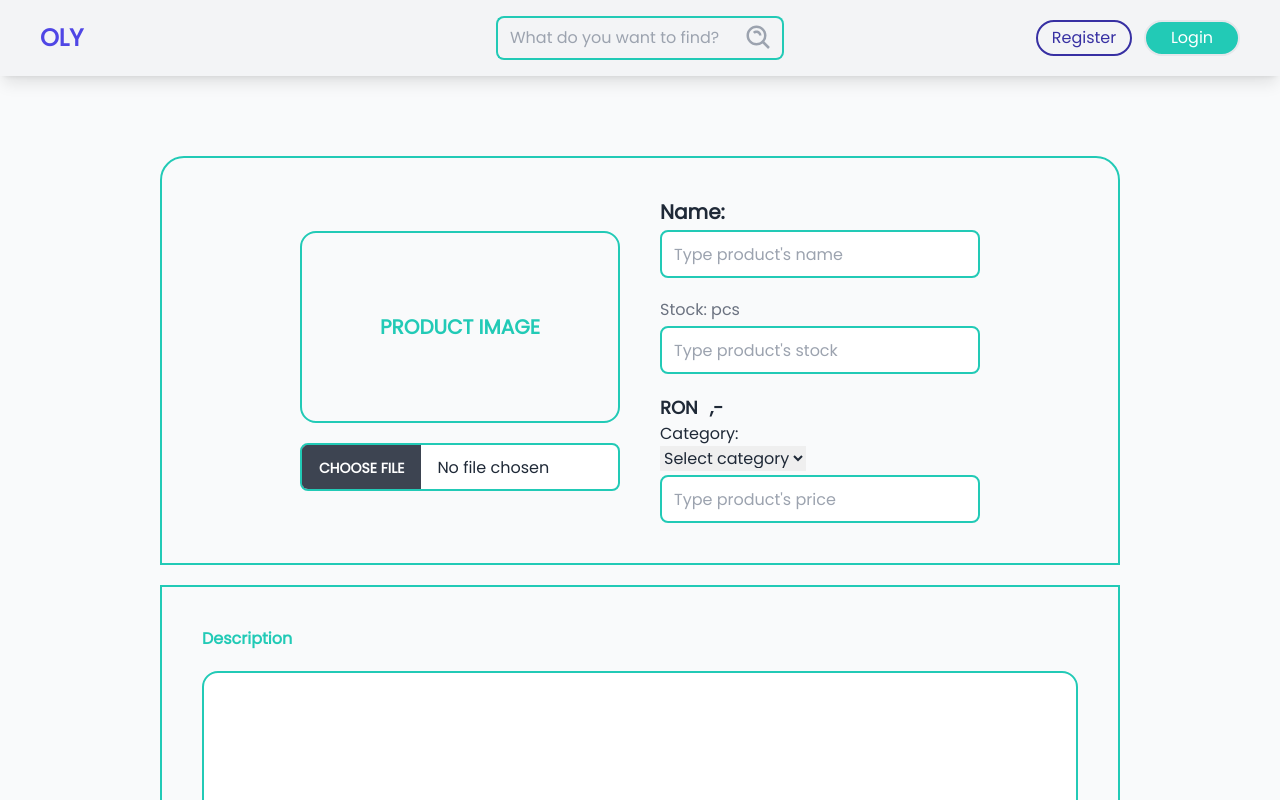
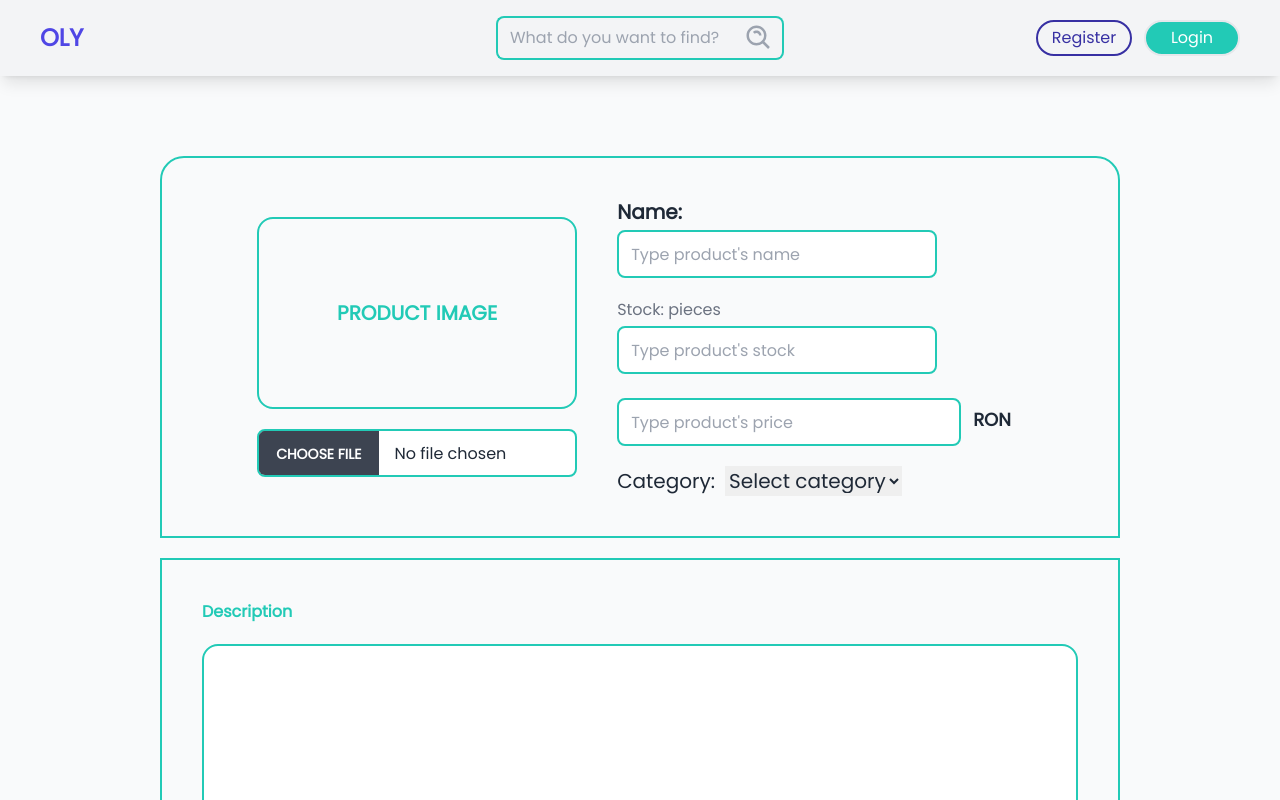
Before and after one commit to aliabudal/OLY, a React (Vite) app: page /add-new-product in a window 1280 px wide. Built offline with nearby package versions, Linux system fonts and the light colour scheme; no server answers; a web font is replaced by a local one.

Commit message:
Small fixes

```diff
--- a/src/pages/AddNewProduct.tsx
+++ b/src/pages/AddNewProduct.tsx
@@ -23,12 +23,12 @@ const AddNewProduct = () => {
   const [category, setCategory] = useState<string>("");
 
   useEffect(() => {
-    if (name && stock && price && description && category) {
+    if (name && stock && price && description && category && image) {
       setDisabled(false);
     } else {
       setDisabled(true);
     }
-  }, [name, stock, price, description, category]);
+  }, [name, stock, price, description, category, image]);
 
   const handleSubmit = async (e: React.FormEvent<HTMLFormElement>) => {
     setLoading(true);
@@ -102,7 +102,7 @@ const AddNewProduct = () => {
                 />
               </div>
               <div className="text-gray-500">
-                <p>Stock: {stock} pcs</p>
+                <p>Stock: {stock} pieces</p>
                 <input
                   onChange={(e) => setStock(e.target.value)}
                   type="text"
@@ -110,29 +110,36 @@ const AddNewProduct = () => {
                   className="file-input file-input-bordered px-3 mt-1 w-full border-2 border-customcyan max-w-xs"
                 />
               </div>
-              <div>
+              <div className="flex items-center gap-3">
+                <input
+                  onChange={(e) => setPrice(e.target.value)}
+                  type="text"
+                  placeholder="Type product's price"
+                  className="file-input file-input-bordered px-3 mt-1 border-2 border-customcyan"
+                />
                 <div className="flex items-center gap-3 font-bold text-lg">
                   <span>RON</span>
-                  <span className="">
-                    {price}
-                    <span> ,-</span>
-                  </span>
+                  <span className="">{price}</span>
                 </div>
-                <div>
-                  <p>Category:</p>
-                  <select onChange={(e) => setCategory(e.target.value)}>
+              </div>
+
+              <div>
+                <div style={{ display: "flex", alignItems: "center" }}>
+                  <p style={{ marginRight: "10px", fontSize: "20px" }}>
+                    Category:
+                  </p>
+                  <select
+                    style={{ fontSize: "20px" }}
+                    onChange={(e) => setCategory(e.target.value)}
+                  >
                     <option value="">Select category</option>
                     <option value="electronics">Electronics</option>
                     <option value="clothing">Clothing</option>
                     <option value="cars">Cars</option>
+                    <option value="furniture">Furniture</option>
+                    <option value="others">Others</option>
                   </select>
                 </div>
-                <input
-                  onChange={(e) => setPrice(e.target.value)}
-                  type="text"
-                  placeholder="Type product's price"
-                  className="file-input file-input-bordered px-3 mt-1 w-full border-2 border-customcyan max-w-xs"
-                />
               </div>
             </div>
           </div>
--- a/src/pages/DetailProduct.tsx
+++ b/src/pages/DetailProduct.tsx
@@ -191,7 +191,7 @@ const DetailProduct = () => {
           text: "Product deleted",
           showCancelButton: false,
         });
-        navigate("/profile");
+        navigate("/");
       })
       .catch((err) => {
         const { data } = err.response;
@@ -220,7 +220,7 @@ const DetailProduct = () => {
               <div className="font-bold text-xl">{product?.product_name}</div>
               <div className="text-gray-500">Stock: {product?.stock}</div>
               <div className="w-fit py-2 px-5 mt-1 border-2 border-customcyan rounded-xl text-center">
-                RON {product?.price} ,-
+                RON {product?.price}
               </div>
             </div>
             <div>
```
